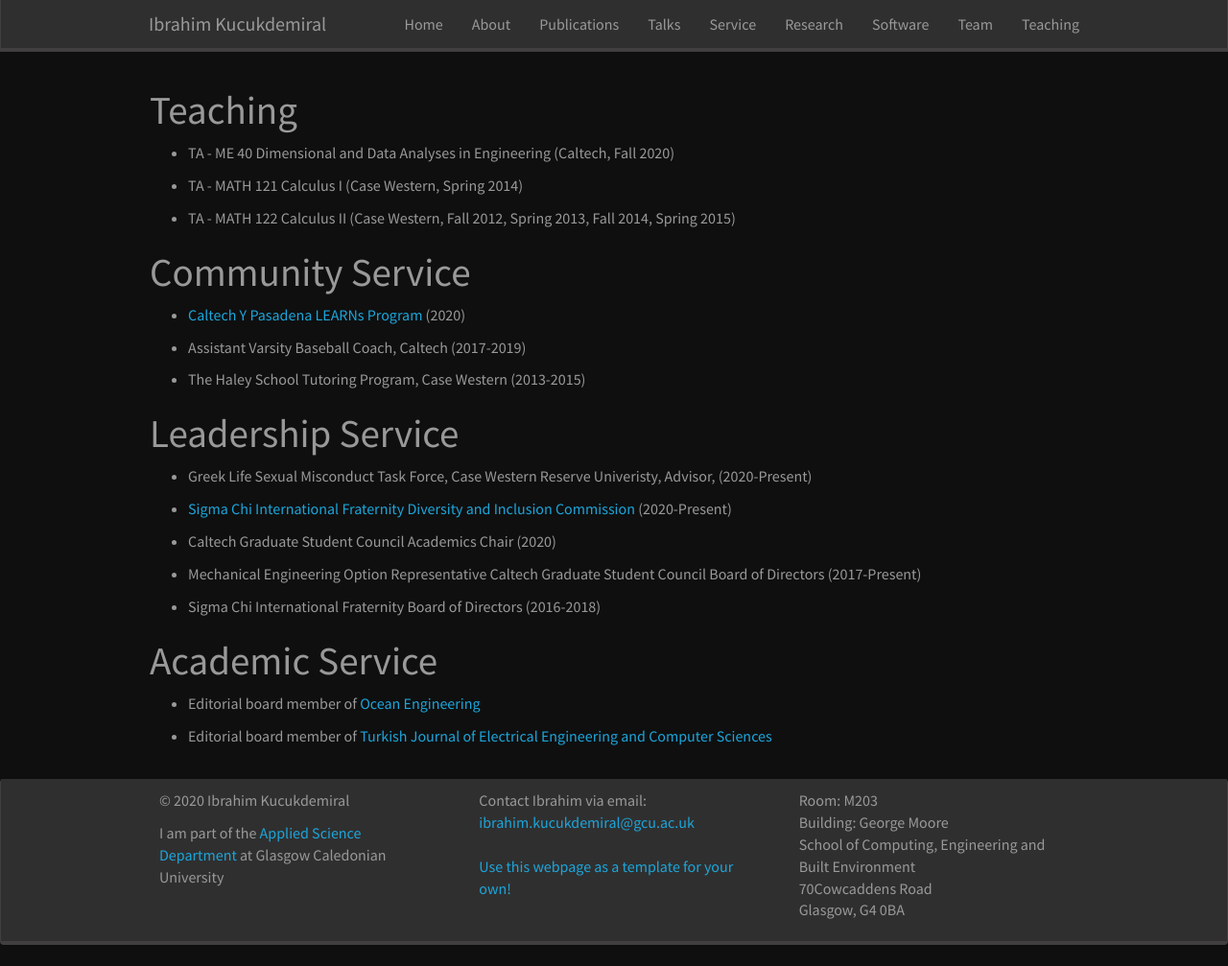
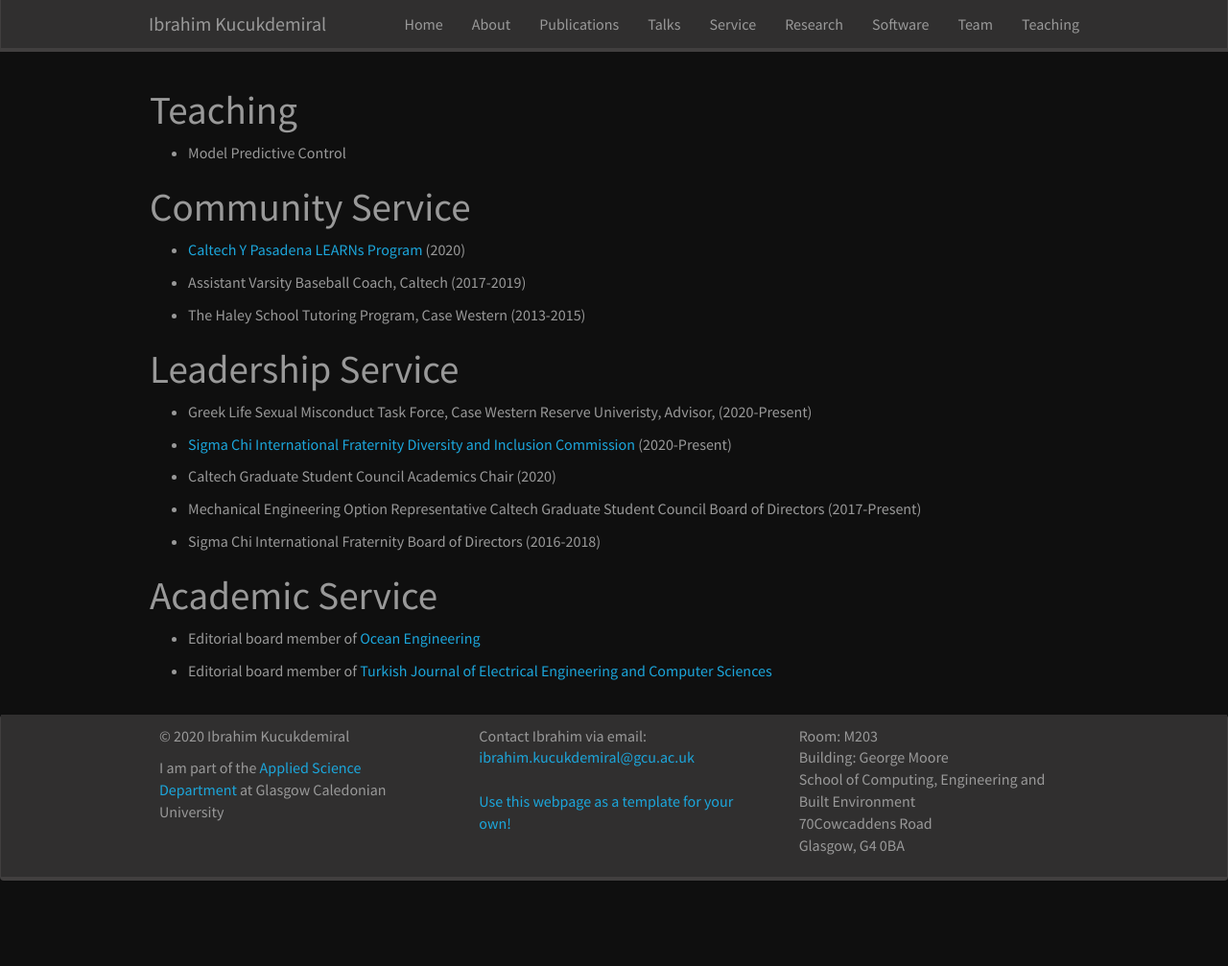
Before and after one commit to kucukdemiral/kucukdemiral.github.io, a Jekyll site: the page built from _pages/service.md, in a window 1280 px wide and 1007 px high. Shown: the whole window at 96% size. Built offline with Jekyll 4.4.1, drawn with Linux system fonts in a browser that asks for light colours; nearby versions of some CDN libraries; a style sheet for code colours, icons or effects is not loaded.

Commit message:
Update teaching.yml

```diff
--- a/_data/teaching.yml
+++ b/_data/teaching.yml
@@ -1,3 +1 @@
-- name: TA - ME 40    Dimensional and Data Analyses in Engineering  (Caltech, Fall 2020)
-- name: TA - MATH 121 Calculus I (Case Western, Spring 2014)
-- name: TA - MATH 122 Calculus II (Case Western, Fall 2012, Spring 2013, Fall 2014, Spring 2015)
+- name: Model Predictive Control
```
